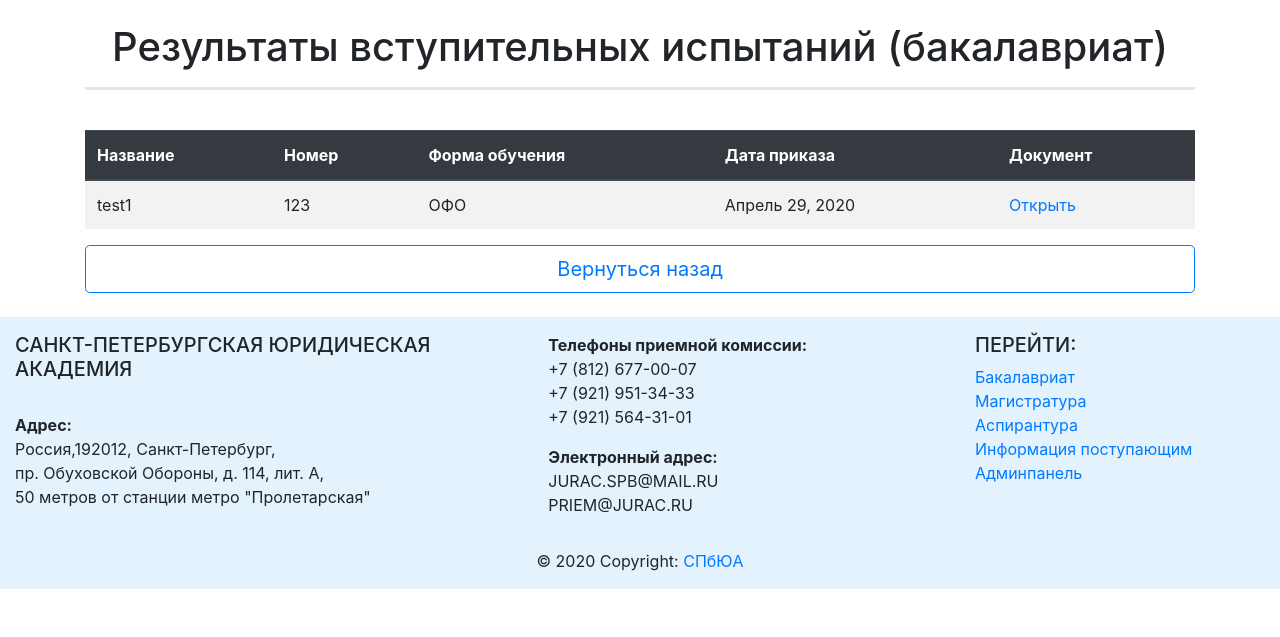
After one commit to Pauuukin/abiturient, a Django app: page /abitur/bak/result_bak/ in a window 1280 px wide. The commit adds this page. Shown: the part 163-800 px from the top of the page. Run offline with Django 3.2, Linux system fonts and the light colour scheme; data comes from the database, SQL or seed files in the repository; both versions use the stored data as it was after the commit; some libraries are stand-ins or nearby versions.

Commit message:
added models and page for result lists

```diff
--- a/myproject/abitur/admin.py
+++ b/myproject/abitur/admin.py
@@ -18,3 +18,6 @@ admin.site.register(SubmitDocMag)
 admin.site.register(OrdersAsp)
 admin.site.register(RecommendedListAsp)
 admin.site.register(SubmitDocAsp)
+admin.site.register(Result)
+admin.site.register(ResultAsp)
+admin.site.register(ResultMag)
--- a/myproject/abitur/models.py
+++ b/myproject/abitur/models.py
@@ -6,18 +6,13 @@ from time import time
 
 
 
-def gen_slug(s):
-    """автогенерация слагов"""
-    str1 = translit(s, "ru", reversed=True)
-    new_slug = slugify(str1, allow_unicode=True)
-    return new_slug + '-' + str(int(time()))
 
 class News (models.Model):
     """ модель для сущности 'новость' """
     title = models.CharField(max_length=200, db_index=True)
     body = models.TextField()
     img = models.ImageField(upload_to='pictures', max_length=255, blank=True)
-    slug = models.SlugField(max_length=150, unique=True, blank=True)
+    slug = models.SlugField(max_length=150, default="", unique=True, blank=True)
     date_pub = models.DateTimeField(auto_now_add=True)
     date = models.DateField()
 
@@ -39,6 +34,15 @@ class News (models.Model):
         """перевод для админпанели"""
         verbose_name = 'Новость'
         verbose_name_plural = 'Добавить новости'
+
+
+def gen_slug(s):
+    """автогенерация слагов"""
+    str1 = translit(s, "ru", reversed=True)
+    new_slug = slugify(str1, allow_unicode=True)
+    return new_slug + '-' + str(int(time()))
+
+
 
 class NewsFile(models.Model):
     """ модель для сущности 'файлы для новости' """
@@ -84,6 +88,25 @@ class Orders(models.Model):
         """перевод для админпанели"""
         verbose_name = 'Приказ о зачислении(бакалавриат)'
         verbose_name_plural = 'Приказы о зачислении - БАКАЛАВРИАТ'
+
+
+class Result(models.Model):
+    """ модель для сущности 'Результаты вступительных БАКАЛАВРИАТ' """
+    name_result = models.CharField(max_length=256)
+    number_result = models.CharField(max_length=64)
+    educational_form = models.ForeignKey('EducationalForm', on_delete=models.PROTECT, related_name='linked_results')
+    date_pub = models.DateTimeField(auto_now_add=True)
+    date_result = models.DateField()
+    file = models.FileField(upload_to='files')
+
+    def __str__(self):
+        """переопределяем метод String"""
+        return self.name_result
+
+    class Meta:
+        """перевод для админпанели"""
+        verbose_name = 'Результаты вступительных испытаний (бакалавриат)'
+        verbose_name_plural = 'Результаты вступительных испытаний - БАКАЛАВРИАТ'
 
 
 class RecommendedList(models.Model):
@@ -154,6 +177,26 @@ class OrdersMag(models.Model):
         verbose_name_plural = 'Приказы о зачислении - МАГИСТРАТУРА'
 
 
+class ResultMag(models.Model):
+    """ модель для сущности 'Результаты вступительных МАГИСТРАТУРА' """
+    name_result = models.CharField(max_length=256)
+    number_result = models.CharField(max_length=64)
+    educational_form = models.ForeignKey('EducationalFormMag', on_delete=models.PROTECT, related_name='linked_results')
+    date_pub = models.DateTimeField(auto_now_add=True)
+    date_result = models.DateField()
+    file = models.FileField(upload_to='files')
+
+    def __str__(self):
+        """переопределяем метод String"""
+        return self.name_result
+
+    class Meta:
+        """перевод для админпанели"""
+        verbose_name = 'Результаты вступительных испытаний (Магистратура)'
+        verbose_name_plural = 'Результаты вступительных испытаний - МАГИСТРАТУРА'
+
+
+
 class RecommendedListMag(models.Model):
     """ модель для сущности 'Рекомендованные к зачислению Магистратура' """
     name_rec_list = models.CharField(max_length=256)
@@ -222,6 +265,25 @@ class OrdersAsp(models.Model):
         verbose_name_plural = 'Приказы о зачислении - АСПИРАНТУРА'
 
 
+class ResultAsp(models.Model):
+    """ модель для сущности 'Результаты вступительных АСПИРАНТУРА' """
+    name_result = models.CharField(max_length=256)
+    number_result = models.CharField(max_length=64)
+    educational_form = models.ForeignKey('EducationalFormAsp', on_delete=models.PROTECT, related_name='linked_results')
+    date_pub = models.DateTimeField(auto_now_add=True)
+    date_result = models.DateField()
+    file = models.FileField(upload_to='files')
+
+    def __str__(self):
+        """переопределяем метод String"""
+        return self.name_result
+
+    class Meta:
+        """перевод для админпанели"""
+        verbose_name = 'Результаты вступительных испытаний (Аспирантура)'
+        verbose_name_plural = 'Результаты вступительных испытаний - АСПИРАНТУРА'
+
+
 class RecommendedListAsp(models.Model):
     """ модель для сущности 'Рекомендованные к зачислению Магистратура' """
     name_rec_list = models.CharField(max_length=256)
--- a/myproject/abitur/templates/abitur/bak.html
+++ b/myproject/abitur/templates/abitur/bak.html
@@ -39,6 +39,7 @@
                 </div>
                 <div class="col-md-6">
                     <a href="{% url 'submit_doc_bak_url' %}" class="btn btn-primary btn-block">Списки подавших документы</a>
+                    <a href="{% url 'result_bak_url' %}" class="btn btn-primary btn-block">Результаты вступительных испытаний </a>
                     <a href="{% url 'rec_list_bak_url' %}" class="btn btn-primary btn-block">Списки рекомендованных к зачислению</a>
                     <a href="{% url 'order_bak_url' %}" class="btn btn-primary btn-block">Приказы о зачислении</a>
                 </div>
--- /dev/null
+++ b/myproject/abitur/templates/abitur/bak/result_bak.html
@@ -0,0 +1,42 @@
+{% extends 'abitur/base_abitur.html' %}
+
+{% block title %}
+Бакалавриат - Результаты вступительных испытаний
+{% endblock %}
+
+{% block content %}
+<div class="container">
+    <br>
+    <h1 align="center">Результаты вступительных испытаний (бакалавриат)</h1>
+    <hr style="border-width: 3px;">
+    <br>
+    <div class="table-response">
+        <table class="table table-border table-hover table-striped">
+            <thead class="thead-dark">
+            <tr>
+                <th>Название</th>
+                <th>Номер</th>
+                <th>Форма обучения</th>
+                <th>Дата приказа</th>
+                <th>Документ</th>
+            </tr>
+            </thead>
+            {%for educational_form in educational_form %}
+            {%for orders in educational_form.linked_results.all %}
+            <tr>
+                <td>{{ orders.name_result }}</td>
+                <td>{{ orders.number_result }}</td>
+                <td>{{ orders.educational_form }}</td>
+                <td>{{ orders.date_result }}</td>
+                <td><a href=" {{orders.file.url}} " rel="noopener" target="_blank">Открыть</a></td>
+            </tr>
+            {% endfor %}
+            {% endfor %}
+        </table>
+    </div>
+    <div align="center">
+        <button type="button" onclick="history.back();" class="btn btn-lg btn-block btn-outline-primary">Вернуться назад </button>
+    </div>
+    <br>
+</div>
+{% endblock %}
--- a/myproject/abitur/templates/abitur/info.html
+++ b/myproject/abitur/templates/abitur/info.html
@@ -31,8 +31,8 @@
                data-toggle="dropdown" aria-haspopup="true" aria-expanded="false">
                 Информация об обособых правах при поступлении</a>
             <div class="dropdown-menu" aria-labelledby="dropdownMenuLink">
-                <a class="dropdown-item" target="_blank" href="{% static 'docPriem2020/6prava-i-preimuschestva.pdf'%}">Бакалавриат/магистратура<hr></a>
-                <a class="dropdown-item" target="_blank" href="#">Аспирантура</a>
+                <a class="dropdown-item" target="_blank" href="{% static 'docPriem2020/6prava-i-preimuschestva.pdf'%}">Бакалавриат<hr></a>
+                <a class="dropdown-item" target="_blank" href="{% static 'docPriem2020/6prava-i-preimuschestva.pdf'%}">Магистратура</a>
             </div>
         </div>
         <div class="col-md-1"></div>
--- a/myproject/abitur/urls.py
+++ b/myproject/abitur/urls.py
@@ -23,5 +23,6 @@ urlpatterns = [
     path('mag/', mag_page, name='mag_page_url'),
     path('asp/', asp_page, name='asp_page_url'),
     path('infoOVZ/', infoOVZ_page, name='infoOVZ_page_url'),
-    path('bak/calendar/', bak_calendar, name='bak_calendar_url')
+    path('bak/calendar/', bak_calendar, name='bak_calendar_url'),
+    path('bak/result_bak/', result_bak, name='result_bak_url')
 ]
--- a/myproject/abitur/views.py
+++ b/myproject/abitur/views.py
@@ -68,6 +68,11 @@ def order_bak(request):
     return render(request, 'abitur/bak/order_bak.html', context={'educational_form': educational_form})
 
 
+def result_bak(request):
+    educational_form = EducationalForm.objects.all()
+    return render(request, 'abitur/bak/result_bak.html', context={'educational_form': educational_form})
+
+
 def rec_list_bak(request):
     educational_form = EducationalForm.objects.all()
     return render(request, 'abitur/bak/rec_list_bak.html', context={'educational_form': educational_form})
```
Also changed, not shown: myproject/abitur/migrations/0002_auto_20200429_1525.py (added), myproject/abitur/migrations/0003_result_resultasp_resultmag.py (added), myproject/db.sqlite3.
